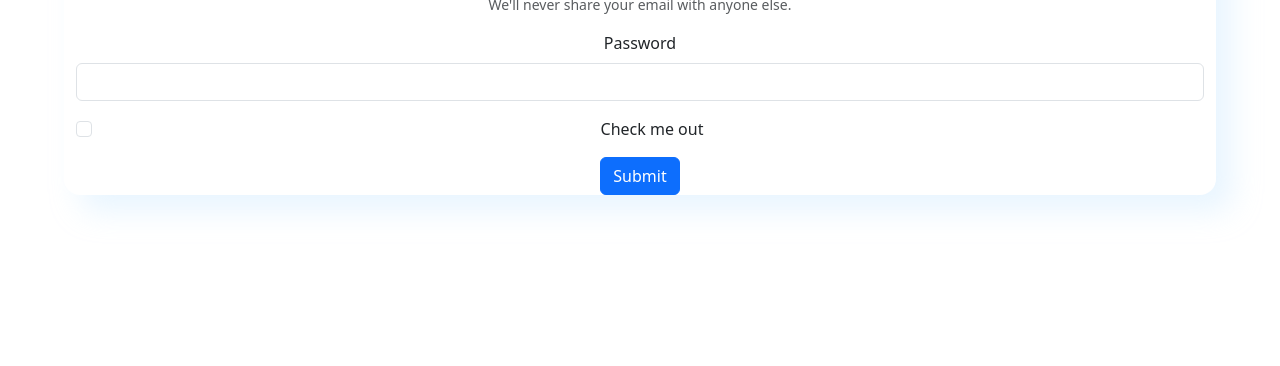
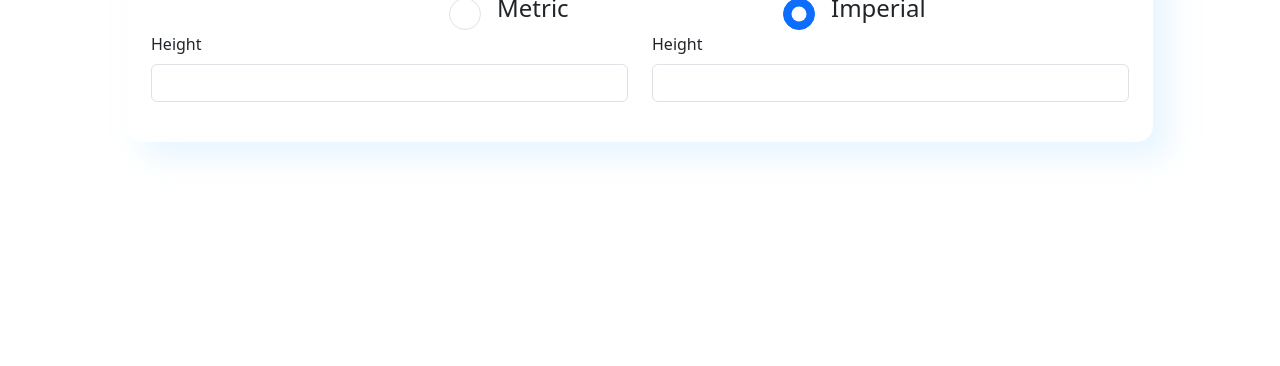
Before and after one commit to David-Santos94/body-mass-index-calculator, a plain HTML site: page index.html in a window 1280 px wide. Shown: the part 434-800 px from the top of the page. Drawn offline with nearby package versions, Linux system fonts and the light colour scheme.

Commit message:
estilizando formulário

```diff
--- a/index.html
+++ b/index.html
@@ -20,22 +20,37 @@
         <h1 class="font-s1 p-3">Body Mass<br>Index Calculator</h1>
         <p class="fs-5 p-1">Better understand your weight in relation to your height using our body mass index (BM) calculator. While BMI is not the sole determinant of a healthy weight, it offers a valuable starting point to evaluate your overall health and well-being.</p>
       </div>
-                <div id="form-calc" class="col-md-6 col-lg-4 rounded-4 b-shadow">
+    </div>
+  </div>
+  <div class="container">
+    <div class="row justify-content-center">
+      <div id="form-calc" class="col-md-6 col-lg-4 p-4 rounded-4 b-shadow">
+        <h2>Enter your details below</h2>
         <form>
-                    <div class="mb-3">
-                      <label for="exampleInputEmail1" class="form-label">Email address</label>
-                      <input type="email" class="form-control" id="exampleInputEmail1" aria-describedby="emailHelp">
-                      <div id="emailHelp" class="form-text">We'll never share your email with anyone else.</div>
+          <div class="row text-start justify-content-end">
+            <div class="form-check col-5 col-sm-4">
+              <input class="form-check-input fs-2" type="radio" name="radioUmeasures" id="radioMetric">
+              <label class="form-check-label fs-4" for="radioMetric">
+                Metric
+              </label>
             </div>
-                    <div class="mb-3">
-                      <label for="exampleInputPassword1" class="form-label">Password</label>
-                      <input type="password" class="form-control" id="exampleInputPassword1">
+            <div class="form-check col-5 col-sm-4">
+              <input class="form-check-input fs-2" type="radio" name="radioUmeasures" id="radioImperial" checked>
+              <label class="form-check-label fs-4" for="radioImperial">
+                Imperial
+              </label>
             </div>
-                    <div class="mb-3 form-check">
-                      <input type="checkbox" class="form-check-input" id="exampleCheck1">
-                      <label class="form-check-label" for="exampleCheck1">Check me out</label>
           </div>
-                    <button type="submit" class="btn btn-primary">Submit</button>
+          <div class="row">
+            <div class="mb-3 col-12 col-sm-6">
+              <label for="bodyHeight" class="form-label">Height</label>
+              <input type="number" class="form-control" id="bodyHeight" aria-describedby="body-Height">
+            </div>
+            <div class="mb-3 col-12 col-sm-6">
+              <label for="bodyWeight" class="form-label">Height</label>
+              <input type="number" class="form-control" id="bodyWeight" aria-describedby="body-Weight">
+            </div>
+          </div>
         </form>
       </div>
     </div>
--- a/style.css
+++ b/style.css
@@ -9,6 +9,7 @@
     background-color: #fff;
     width: 90%;
     margin-top: -140px;
+    position: relative;
 }
 
 .b-shadow {
```
Lines whose indentation alone changed are shown as unchanged.
